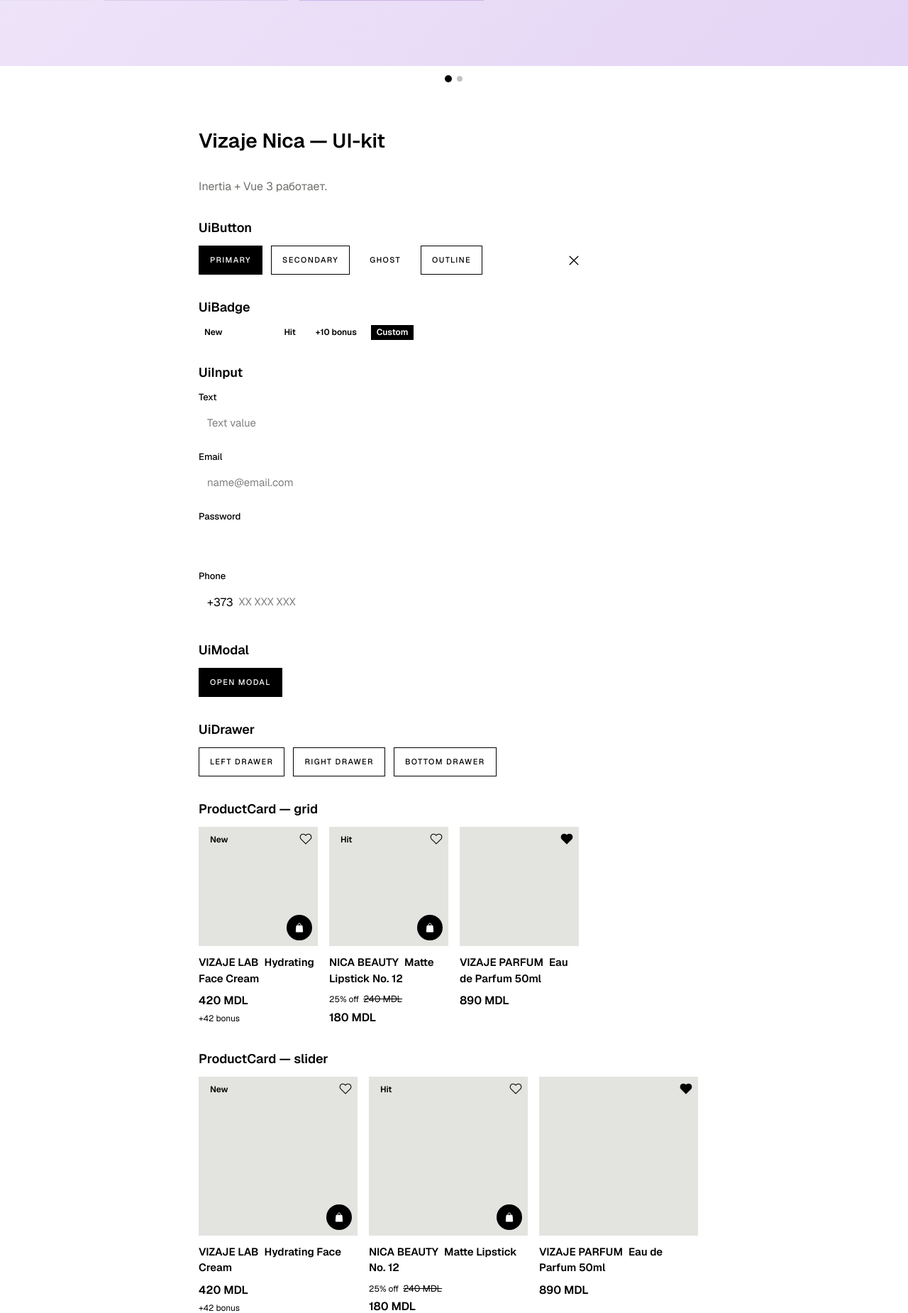
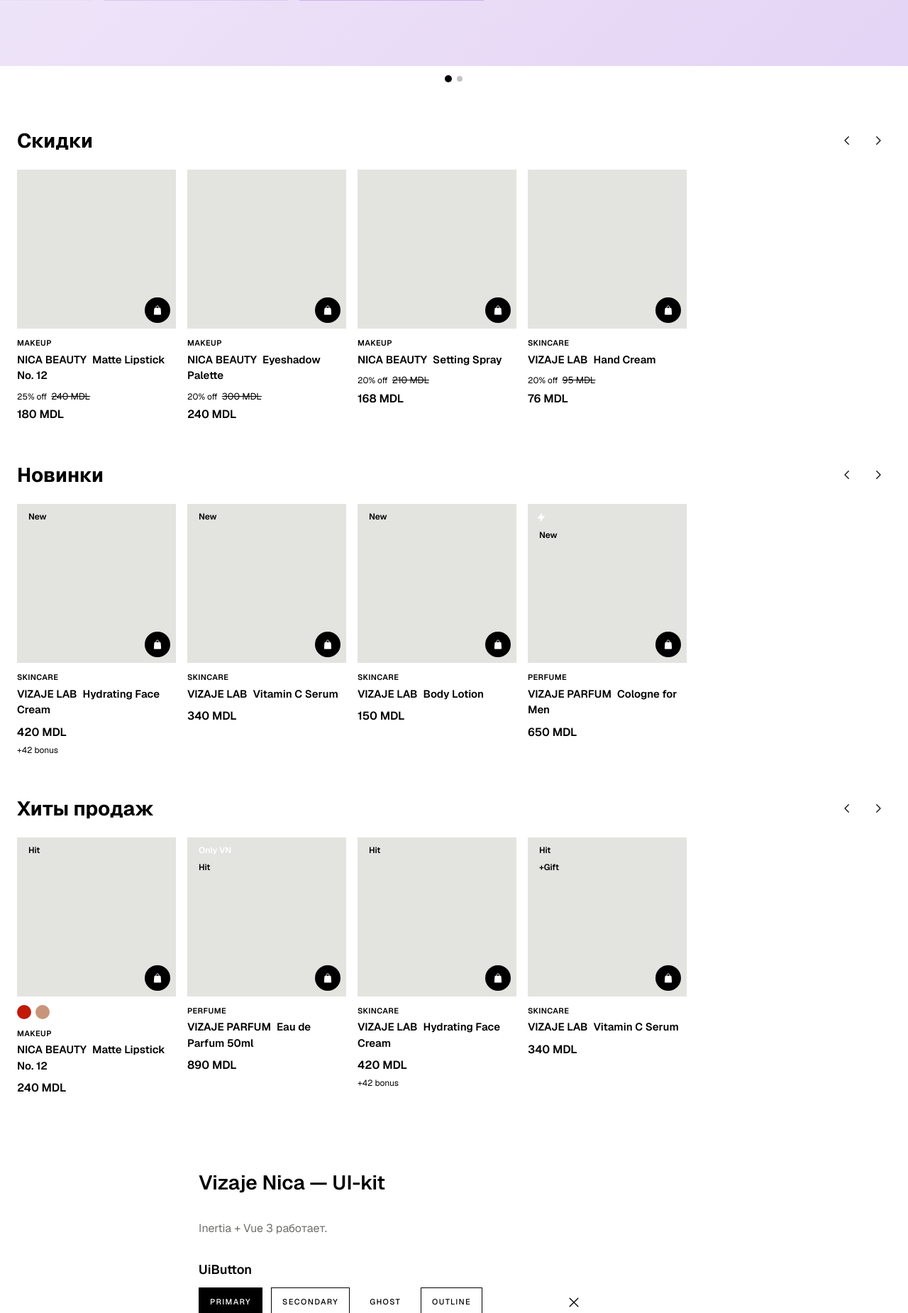
Before and after one commit to arionel0726-dev/vz-next, a Laravel app: page / in a window 1280 px wide. Shown: the part 587-2437 px from the top of the page at 71% size. Run offline with Laravel 12, Linux system fonts and the light colour scheme; style sheets or scripts are compiled from the project's sources; parts of the project's set-up code (start-up, migrations or seed data) failed here and were passed over; some libraries are stand-ins or nearby versions.

Commit message:
Add ProductSlider and three homepage rows (discounts/new/hits)
New Components/Home/ProductSlider.vue: a titled, horizontally
scrollable row of ProductCards with prev/next arrow buttons
(scrollBy on a template ref, not a custom carousel engine -- the
browser's native scroll handles snapping/momentum). Reuses
ProductCard's existing "slider" variant (already fixed-width,
flex-shrink: 0) and forwards add-to-cart/open/toggle-wishlist exactly
like RelatedProducts.vue does on the product page.

Wired three instances into Welcome.vue -- "Скидки" / "Новинки" /
"Хиты продаж" -- with mock products (no merchandising backend exists
to drive real "on sale" / "new" / "best-selling" homepage rows yet).
Wishlist hidden on all three (show-wishlist="false"), consistent with
every other real-ish section this session: there's no wishlist
backend, so a heart icon that doesn't persist anything would be fake
UI.

Verified: php artisan test (67/67, unaffected -- frontend only),
bun run build, and headless-browser checks: screenshots of all three
rows rendering with the right badges/prices per category, and the
arrow buttons actually scrolling the track (confirmed scrollLeft
moves 0 -> 240px once the track overflows its container -- at wide
desktop viewports the 4 mock cards don't overflow, so scrollLeft
staying 0 there is correct, not a bug).

Co-Authored-By: Claude Sonnet 5 <noreply@anthropic.com>
Claude-Session: https://claude.ai/code/session_01AVyJCgbhcht97xyFvEBTYd

```diff
--- /dev/null
+++ b/resources/js/Components/Home/ProductSlider.vue
@@ -0,0 +1,143 @@
+<script setup lang="ts">
+import { ref } from 'vue';
+import UiIcon from '../UI/UiIcon.vue';
+import ProductCard from '../Shop/ProductCard.vue';
+import type { Product } from '../../types/product';
+
+interface Props {
+    title: string;
+    products: Product[];
+    showWishlist?: boolean;
+}
+
+withDefaults(defineProps<Props>(), {
+    showWishlist: true,
+});
+
+const emit = defineEmits<{
+    'add-to-cart': [product: Product];
+    open: [product: Product];
+    'toggle-wishlist': [product: Product];
+}>();
+
+const trackRef = ref<HTMLElement | null>(null);
+
+function scrollBy(direction: 1 | -1): void {
+    const track = trackRef.value;
+
+    if (!track) {
+        return;
+    }
+
+    // Scroll by roughly two cards at a time.
+    track.scrollBy({ left: direction * track.clientWidth * 0.6, behavior: 'smooth' });
+}
+</script>
+
+<template>
+    <section v-if="products.length" class="product-slider">
+        <div class="product-slider__header">
+            <h2 class="product-slider__title">{{ title }}</h2>
+
+            <div class="product-slider__arrows">
+                <button
+                    type="button"
+                    class="product-slider__arrow"
+                    aria-label="Previous"
+                    @click="scrollBy(-1)"
+                >
+                    <UiIcon name="chevron-left" :size="18" />
+                </button>
+
+                <button
+                    type="button"
+                    class="product-slider__arrow"
+                    aria-label="Next"
+                    @click="scrollBy(1)"
+                >
+                    <UiIcon name="chevron-right" :size="18" />
+                </button>
+            </div>
+        </div>
+
+        <div ref="trackRef" class="product-slider__track">
+            <ProductCard
+                v-for="product in products"
+                :key="product.id"
+                :product="product"
+                variant="slider"
+                :show-wishlist="showWishlist"
+                @add-to-cart="emit('add-to-cart', product)"
+                @open="emit('open', product)"
+                @toggle-wishlist="emit('toggle-wishlist', product)"
+            />
+        </div>
+    </section>
+</template>
+
+<style scoped>
+.product-slider {
+    display: flex;
+    flex-direction: column;
+    gap: 1.25rem;
+}
+
+.product-slider__header {
+    display: flex;
+    align-items: center;
+    justify-content: space-between;
+    gap: 1rem;
+}
+
+.product-slider__title {
+    font-size: 1.5rem;
+    font-weight: 700;
+    color: var(--color-ink);
+}
+
+.product-slider__arrows {
+    display: flex;
+    align-items: center;
+    gap: 0.5rem;
+    flex-shrink: 0;
+}
+
+.product-slider__arrow {
+    display: inline-flex;
+    align-items: center;
+    justify-content: center;
+    width: 2.25rem;
+    height: 2.25rem;
+    border: none;
+    background: transparent;
+    color: var(--color-ink);
+    cursor: pointer;
+}
+
+.product-slider__arrow:hover {
+    color: var(--color-muted);
+}
+
+.product-slider__track {
+    display: flex;
+    gap: 1rem;
+    overflow-x: auto;
+    scroll-snap-type: x proximity;
+    padding-bottom: 0.25rem;
+    scrollbar-width: none;
+}
+
+.product-slider__track::-webkit-scrollbar {
+    display: none;
+}
+
+.product-slider__track > :deep(.product-card) {
+    scroll-snap-align: start;
+}
+
+@media (min-width: 64rem) {
+    .product-slider__title {
+        font-size: 1.75rem;
+    }
+}
+</style>
--- a/resources/js/Pages/Welcome.vue
+++ b/resources/js/Pages/Welcome.vue
@@ -9,6 +9,7 @@ import UiIcon from '../Components/UI/UiIcon.vue';
 import type { DrawerPosition } from '../Components/UI/UiDrawer.vue';
 import ProductCard from '../Components/Shop/ProductCard.vue';
 import Hero from '../Components/Home/Hero.vue';
+import ProductSlider from '../Components/Home/ProductSlider.vue';
 import type { HeroSlide } from '../Components/Home/Hero.vue';
 import type { Product } from '../types/product';
 import SiteLayout from '../Layouts/SiteLayout.vue';
@@ -70,6 +71,154 @@ const heroSlides: HeroSlide[] = [
         images: [heroPlaceholder('#fbe3e0'), heroPlaceholder('#f6c9c3')],
         background: 'linear-gradient(135deg, #fdeeec 0%, #fad9d4 100%)',
     },
+];
+
+/*
+ * No homepage sections/merchandising backend exists yet -- these
+ * three rows are mock products for the ProductSlider component,
+ * standing in for "discounts" / "new arrivals" / "hits" until that
+ * exists.
+ */
+function sliderProduct(overrides: Partial<Product> & Pick<Product, 'id' | 'slug' | 'title' | 'brand' | 'price'>): Product {
+    return {
+        image: placeholderImage,
+        inStock: true,
+        ...overrides,
+    };
+}
+
+const discountProducts: Product[] = [
+    sliderProduct({
+        id: 101,
+        slug: 'matte-lipstick-no-12',
+        title: 'Matte Lipstick No. 12',
+        brand: 'Nica Beauty',
+        category: 'Makeup',
+        price: 180,
+        oldPrice: 240,
+        salePercent: 25,
+        isSale: true,
+    }),
+    sliderProduct({
+        id: 102,
+        slug: 'eyeshadow-palette',
+        title: 'Eyeshadow Palette',
+        brand: 'Nica Beauty',
+        category: 'Makeup',
+        price: 240,
+        oldPrice: 300,
+        salePercent: 20,
+        isSale: true,
+    }),
+    sliderProduct({
+        id: 103,
+        slug: 'setting-spray',
+        title: 'Setting Spray',
+        brand: 'Nica Beauty',
+        category: 'Makeup',
+        price: 168,
+        oldPrice: 210,
+        salePercent: 20,
+        isSale: true,
+    }),
+    sliderProduct({
+        id: 104,
+        slug: 'hand-cream',
+        title: 'Hand Cream',
+        brand: 'Vizaje Lab',
+        category: 'Skincare',
+        price: 76,
+        oldPrice: 95,
+        salePercent: 20,
+        isSale: true,
+    }),
+];
+
+const newProducts: Product[] = [
+    sliderProduct({
+        id: 201,
+        slug: 'hydrating-face-cream',
+        title: 'Hydrating Face Cream',
+        brand: 'Vizaje Lab',
+        category: 'Skincare',
+        price: 420,
+        bonusAmount: 42,
+        isNew: true,
+    }),
+    sliderProduct({
+        id: 202,
+        slug: 'vitamin-c-serum',
+        title: 'Vitamin C Serum',
+        brand: 'Vizaje Lab',
+        category: 'Skincare',
+        price: 340,
+        isNew: true,
+    }),
+    sliderProduct({
+        id: 203,
+        slug: 'body-lotion',
+        title: 'Body Lotion',
+        brand: 'Vizaje Lab',
+        category: 'Skincare',
+        price: 150,
+        isNew: true,
+    }),
+    sliderProduct({
+        id: 204,
+        slug: 'cologne-for-men',
+        title: 'Cologne for Men',
+        brand: 'Vizaje Parfum',
+        category: 'Perfume',
+        price: 650,
+        isNew: true,
+        isFlash: true,
+    }),
+];
+
+const hitProducts: Product[] = [
+    sliderProduct({
+        id: 301,
+        slug: 'matte-lipstick-no-12-hit',
+        title: 'Matte Lipstick No. 12',
+        brand: 'Nica Beauty',
+        category: 'Makeup',
+        price: 240,
+        isHit: true,
+        variants: [
+            { id: 1, label: 'Red', price: 240, inStock: true, colorHex: ['#C21807'] },
+            { id: 2, label: 'Nude', price: 240, inStock: true, colorHex: ['#C9947A'] },
+        ],
+    }),
+    sliderProduct({
+        id: 302,
+        slug: 'eau-de-parfum-50ml',
+        title: 'Eau de Parfum 50ml',
+        brand: 'Vizaje Parfum',
+        category: 'Perfume',
+        price: 890,
+        isHit: true,
+        isExclusive: true,
+    }),
+    sliderProduct({
+        id: 303,
+        slug: 'hydrating-face-cream-hit',
+        title: 'Hydrating Face Cream',
+        brand: 'Vizaje Lab',
+        category: 'Skincare',
+        price: 420,
+        bonusAmount: 42,
+        isHit: true,
+    }),
+    sliderProduct({
+        id: 304,
+        slug: 'vitamin-c-serum-hit',
+        title: 'Vitamin C Serum',
+        brand: 'Vizaje Lab',
+        category: 'Skincare',
+        price: 340,
+        isHit: true,
+        isGift: true,
+    }),
 ];
 
 const mockProducts = ref<Product[]>([
@@ -184,6 +333,32 @@ function handleOpenMenu(): void {
         @open-menu="handleOpenMenu"
     >
     <Hero :slides="heroSlides" />
+
+    <div class="home-sliders">
+        <ProductSlider
+            title="Скидки"
+            :products="discountProducts"
+            :show-wishlist="false"
+            @add-to-cart="handleAddToCart"
+            @open="handleOpen"
+        />
+
+        <ProductSlider
+            title="Новинки"
+            :products="newProducts"
+            :show-wishlist="false"
+            @add-to-cart="handleAddToCart"
+            @open="handleOpen"
+        />
+
+        <ProductSlider
+            title="Хиты продаж"
+            :products="hitProducts"
+            :show-wishlist="false"
+            @add-to-cart="handleAddToCart"
+            @open="handleOpen"
+        />
+    </div>
 
     <div class="ui-kit-demo">
         <h1 class="ui-kit-demo__title">Vizaje Nica — UI-kit</h1>
@@ -358,6 +533,15 @@ function handleOpenMenu(): void {
 </template>
 
 <style scoped>
+.home-sliders {
+    max-width: 90rem;
+    margin: 0 auto;
+    padding: 3rem 1.5rem;
+    display: flex;
+    flex-direction: column;
+    gap: 3rem;
+}
+
 .ui-kit-demo {
     max-width: 48rem;
     margin: 0 auto;
```
